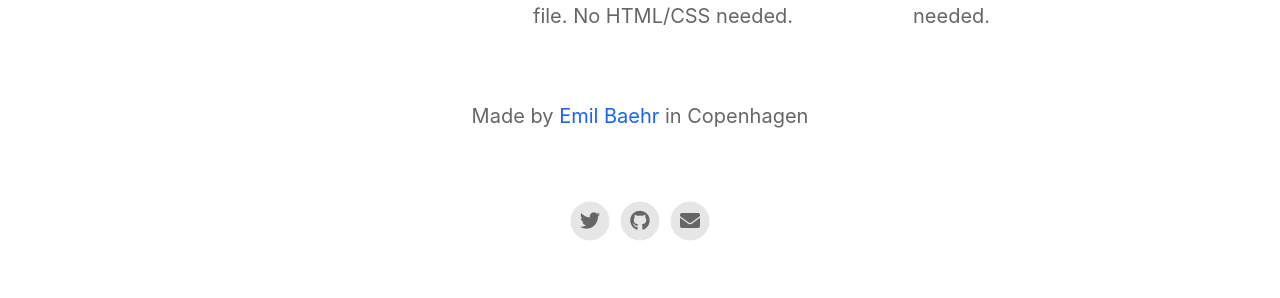
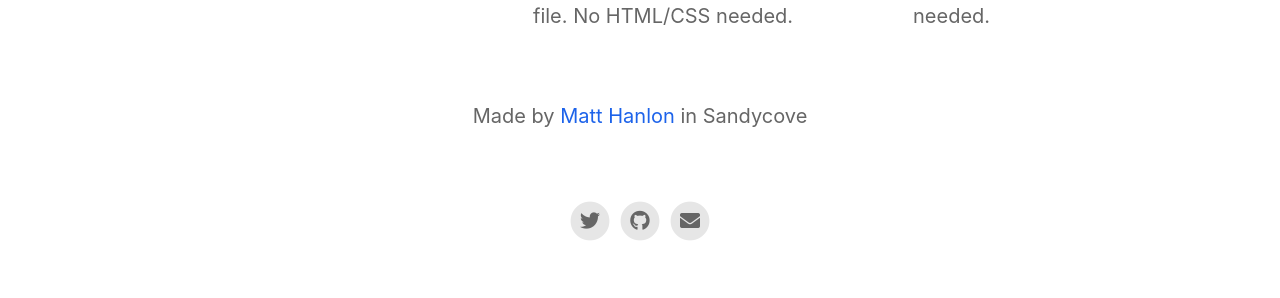
Before and after one commit to TheCodeHub/learning-variables, a Jekyll site: the page built from index.html, in a window 1280 px wide. Shown: the part 1623-1921 px from the top of the page. Built offline with Jekyll 4.4.1, drawn with Linux system fonts in a browser that asks for light colours; nearby versions of some CDN libraries.

Commit message:
Update _config.yml

```diff
--- a/_config.yml
+++ b/_config.yml
@@ -2,11 +2,11 @@
 page_title                                :                                           # Automatically populates with app name if not set and if iOS app ID is set. Otherwise enter manually.
 
 # App Info
-ios_app_id                                : 1234793120                                # Required. Enter iOS app ID to automatically populate name, price and icons (e.g. 718043190).
+ios_app_id                                : 1385740899                                # Required. Enter iOS app ID to automatically populate name, price and icons (e.g. 718043190).
 
 appstore_link                             :                                           # Automatically populates if not set and if iOS app ID is set. Otherwise enter manually.
 playstore_link                            :                                           # Enter Google Play Store URL.
-presskit_download_link                    : https://emilbaehr.com                                          # Enter a link to downloadable file or (e.g. public Dropbox link to a .zip file).
+presskit_download_link                    : https://www.thecodehub.ie/learning-variables                                          # Enter a link to downloadable file or (e.g. public Dropbox link to a .zip file).
                                                                                       # Or upload your press kit file to assets and set path accordingly (e.g. "assets/your_press_kit.zip").
 
 app_icon                                  : # assets/appicon.png                      # Automatically populates if not set and if iOS app ID is set.  Otherwise enter path to icon file manually.
@@ -19,14 +19,14 @@ enable_smart_app_banner                   : true
 
 
 # Information About Yourself
-your_name                                 : Emil Baehr
-your_link                                 : https://emilbaehr.com
-your_city                                 : Copenhagen
-email_address                             : emil.baehr@gmail.com
+your_name                                 : Matt Hanlon
+your_link                                 : https://www.thecodehub.ie
+your_city                                 : Sandycove
+email_address                             : info@thecodehub.ie
 facebook_username                         :
-instagram_username                        : ebaehr
-twitter_username                          : ebaehr
-github_username                           : emilbaehr
+instagram_username                        : thecodehubie
+twitter_username                          : thecodehubie
+github_username                           : mhanlon
 youtube_username                          :
 
 
```
